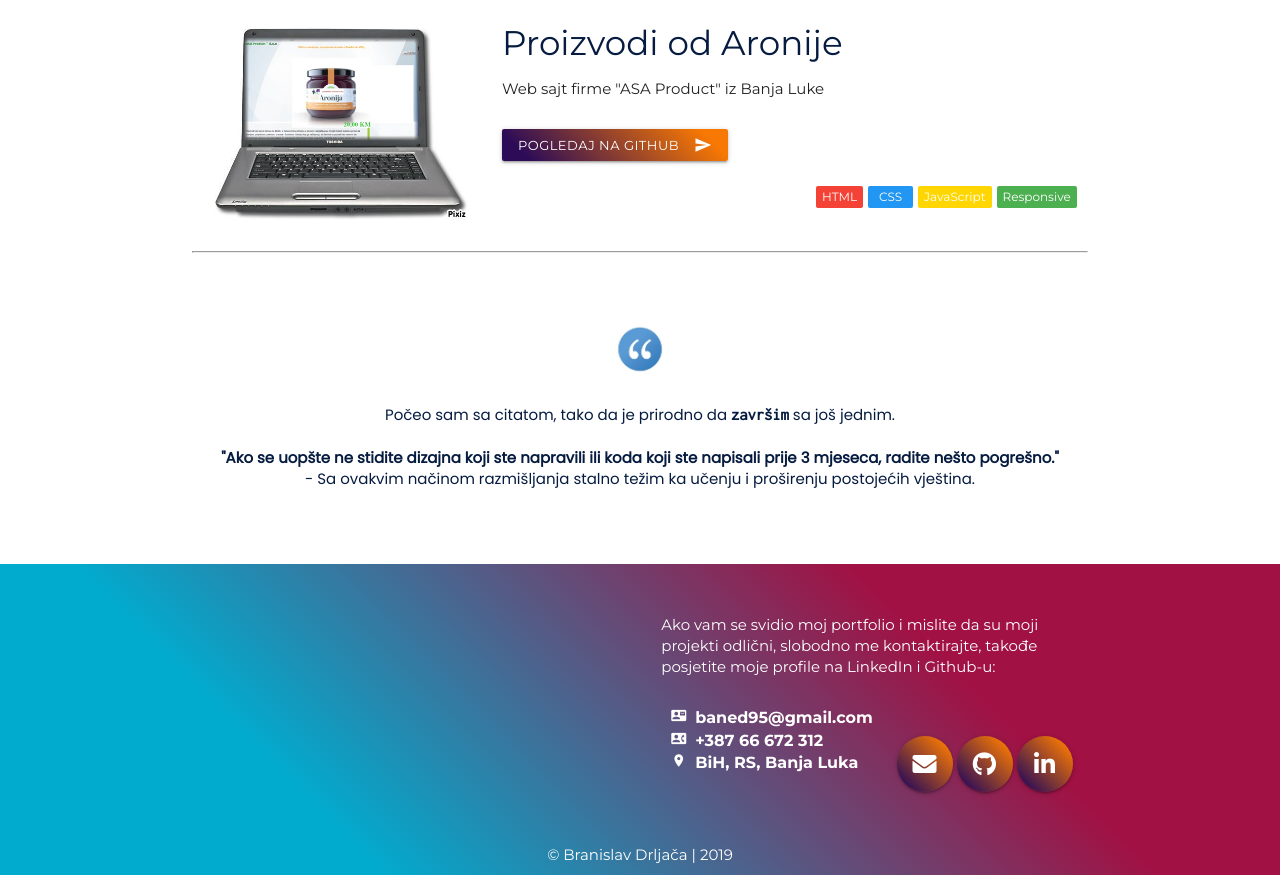
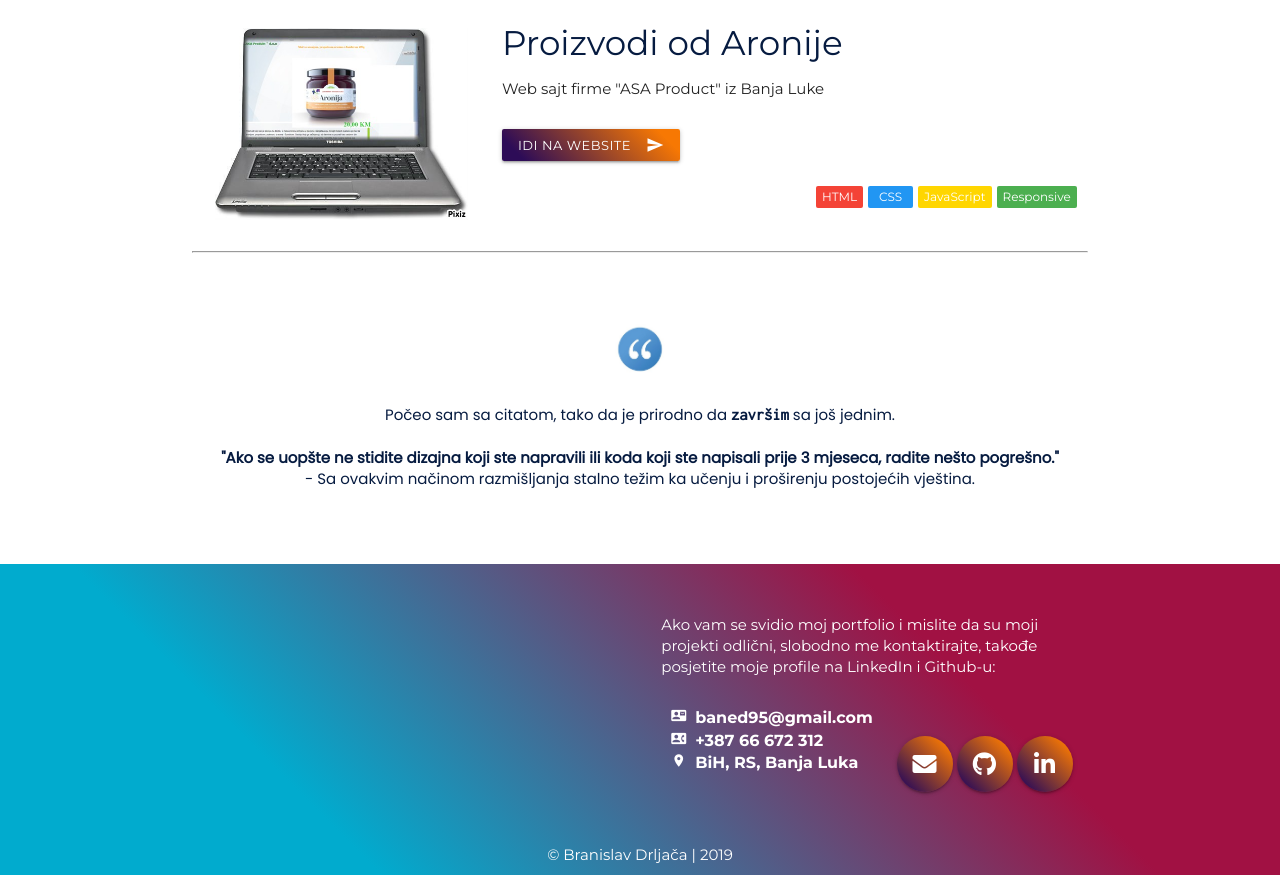
Before and after one commit to BranislavDrljaca/Moj-portfolio, a website: page index.html in a window 1280 px wide. Shown: the part 2938-3813 px from the top of the page. Drawn offline with nearby package versions, Linux system fonts and the light colour scheme.

Commit message:
Update index.html

```diff
--- a/index.html
+++ b/index.html
@@ -143,7 +143,7 @@
                     <h4 class="projecttitle">Proizvodi od Aronije
 </h4>
                     <p class="projectdesc">Web sajt firme "ASA Product" iz Banja Luke</p>
-                    <a href="https://github.com/BranislavDrljaca/zadatak-proizvod-aronija" target="_blank" class="waves-effect waves-light btn-small gotobtn"><i class="material-icons right">send</i>POGLEDAJ NA GITHUB</a>
+                    <a href="https://branislavdrljaca.github.io/zadatak-proizvod-aronija/" target="_blank" class="waves-effect waves-light btn-small gotobtn"><i class="material-icons right">send</i>IDI NA WEBSITE</a>
                     <div class="badges left-align">
                         <span class="new badge green" data-badge-caption="Responsive"></span>
 
```
